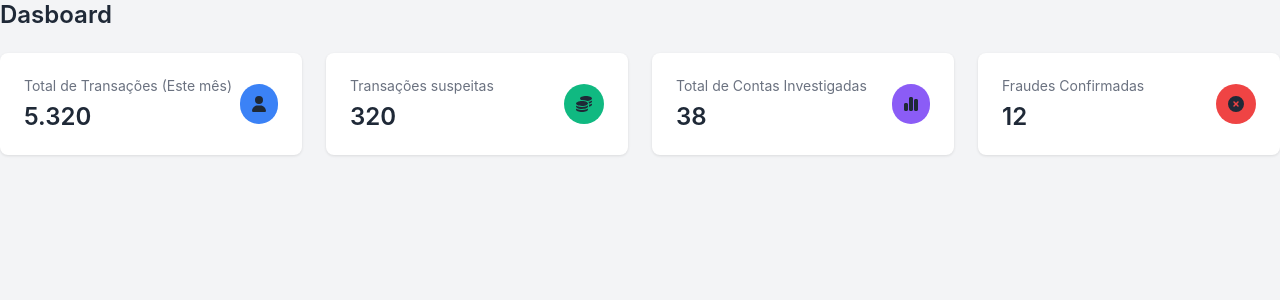
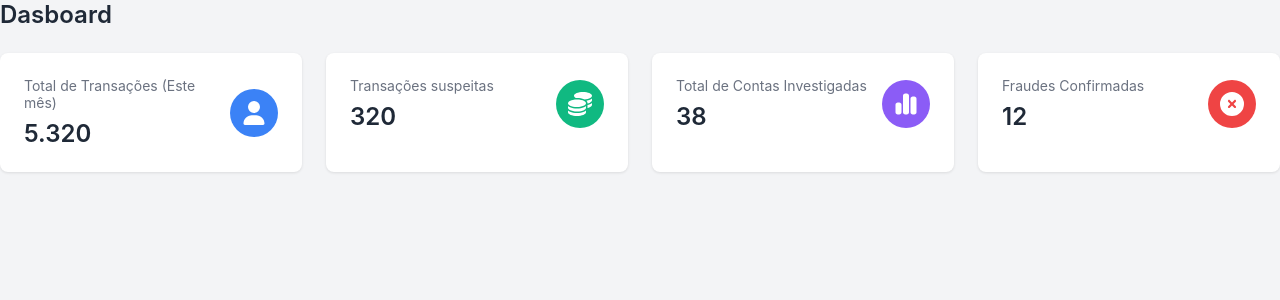
Before and after one commit to RusthenRonald2006/Portal-de-analise-em-anomalias-transacionais, a React (Create React App) app in the folder detec-anomalias/: page /dashboard in a window 1280 px wide. Shown: the top 300 px of the page. Built offline with nearby package versions, Linux system fonts and the light colour scheme; the HTML template or start-up script is replaced by a standard one.

Commit message:
adionando tamanho e largura dos icones

```diff
--- a/detec-anomalias/src/components/Pages/Dashboard.module.css
+++ b/detec-anomalias/src/components/Pages/Dashboard.module.css
@@ -40,7 +40,11 @@
     justify-content: center;
     align-items: center;
 }
-
+.card_icon svg {
+    width: 1.5rem;
+    height: 1.5rem;
+    color: white;
+}
 .iconBlue { background-color: #3b82f6; }
 .iconGreen { background-color: #10b981; }
 .iconPurple { background-color: #8b5cf6; }
```
